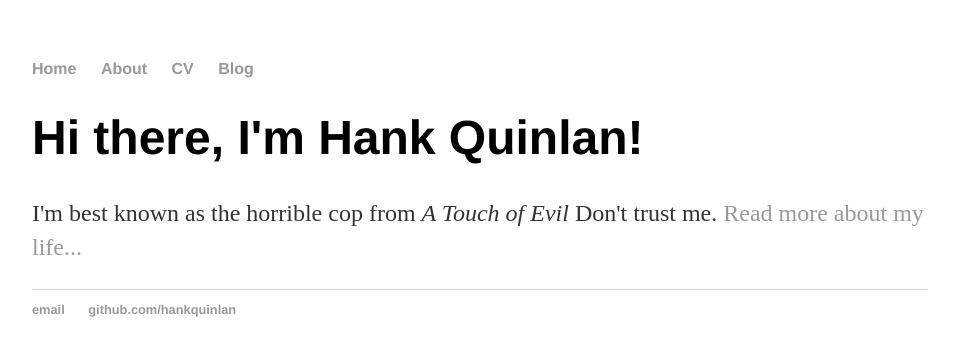
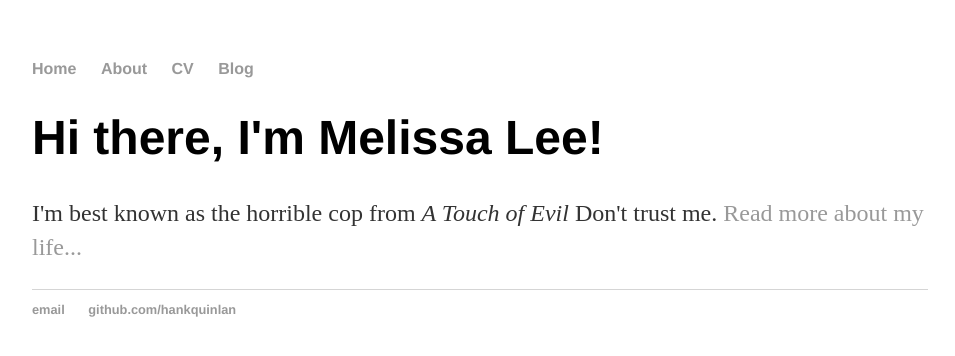
Before and after one commit to melissaflee02/mlee24.github.io, a Jekyll site: the page built from index.html, in a window 1280 px wide. Shown: the top 356 px of the page, without its empty margins (160-1115 px from the left). Built offline with Jekyll 4.4.1, drawn with Linux system fonts in a browser that asks for light colours.

Commit message:
Update index.html

```diff
--- a/index.html
+++ b/index.html
@@ -1,30 +1,8 @@
-<!DOCTYPE html>
-<html>
-	<head>
-		<title>Hank Quinlan, Horrible Cop</title>
-		<!-- link to main stylesheet -->
-		<link rel="stylesheet" type="text/css" href="/css/main.css">
-	</head>
-	<body>
-		<nav>
-    		<ul>
-        		<li><a href="/">Home</a></li>
-	        	<li><a href="/about">About</a></li>
-        		<li><a href="/cv">CV</a></li>
-        		<li><a href="/blog">Blog</a></li>
-    		</ul>
-		</nav>
-		<div class="container">
-    		<div class="blurb">
-        		<h1>Hi there, I'm Hank Quinlan!</h1>
-				<p>I'm best known as the horrible cop from <em>A Touch of Evil</em> Don't trust me. <a href="/about">Read more about my life...</a></p>
-    		</div><!-- /.blurb -->
-		</div><!-- /.container -->
-		<footer>
-    		<ul>
-        		<li><a href="mailto:hankquinlanhub@gmail.com">email</a></li>
-        		<li><a href="https://github.com/hankquinlan">github.com/hankquinlan</a></li>
-			</ul>
-		</footer>
-	</body>
-</html>
+---
+layout: default
+title: Melissa Lee's Website
+---
+<div class="blurb">
+	<h1>Hi there, I'm Melissa Lee!</h1>
+	<p>I'm best known as the horrible cop from <em>A Touch of Evil</em> Don't trust me. <a href="/about">Read more about my life...</a></p>
+</div><!-- /.blurb -->
```
